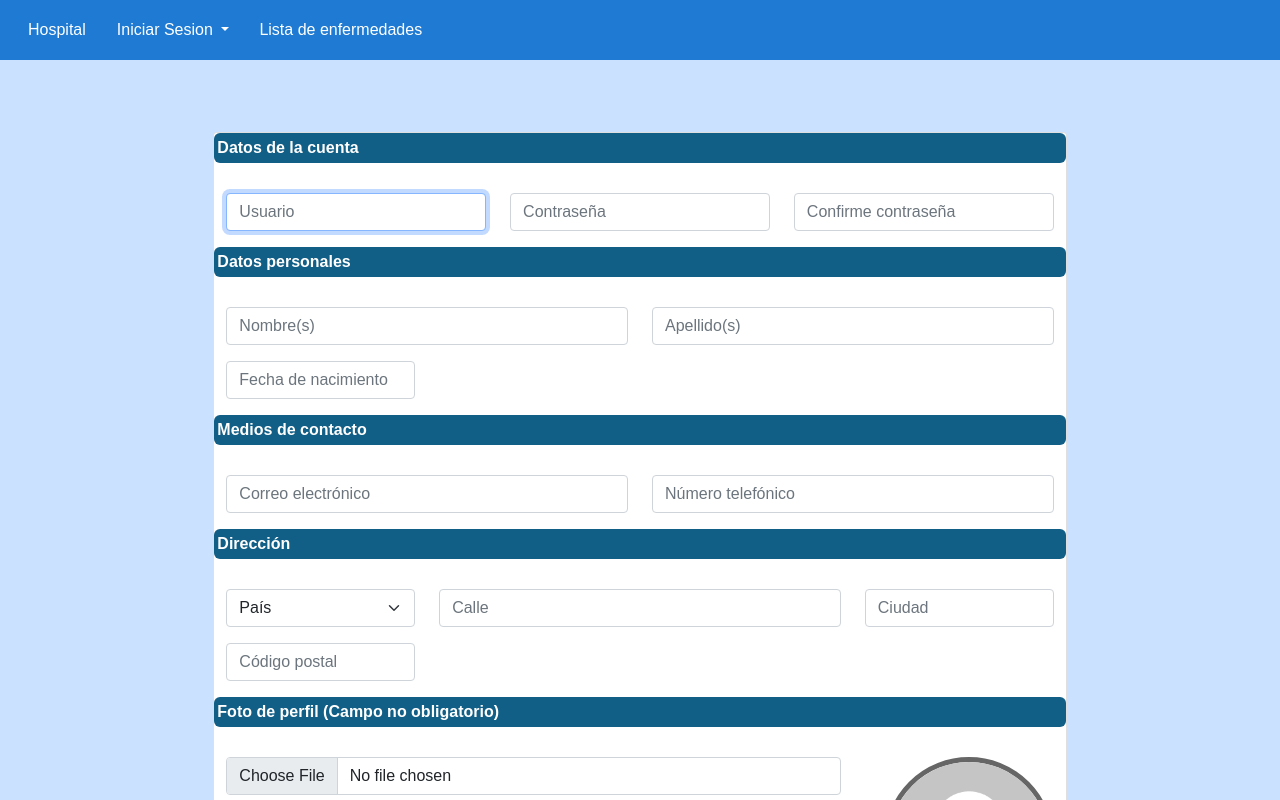
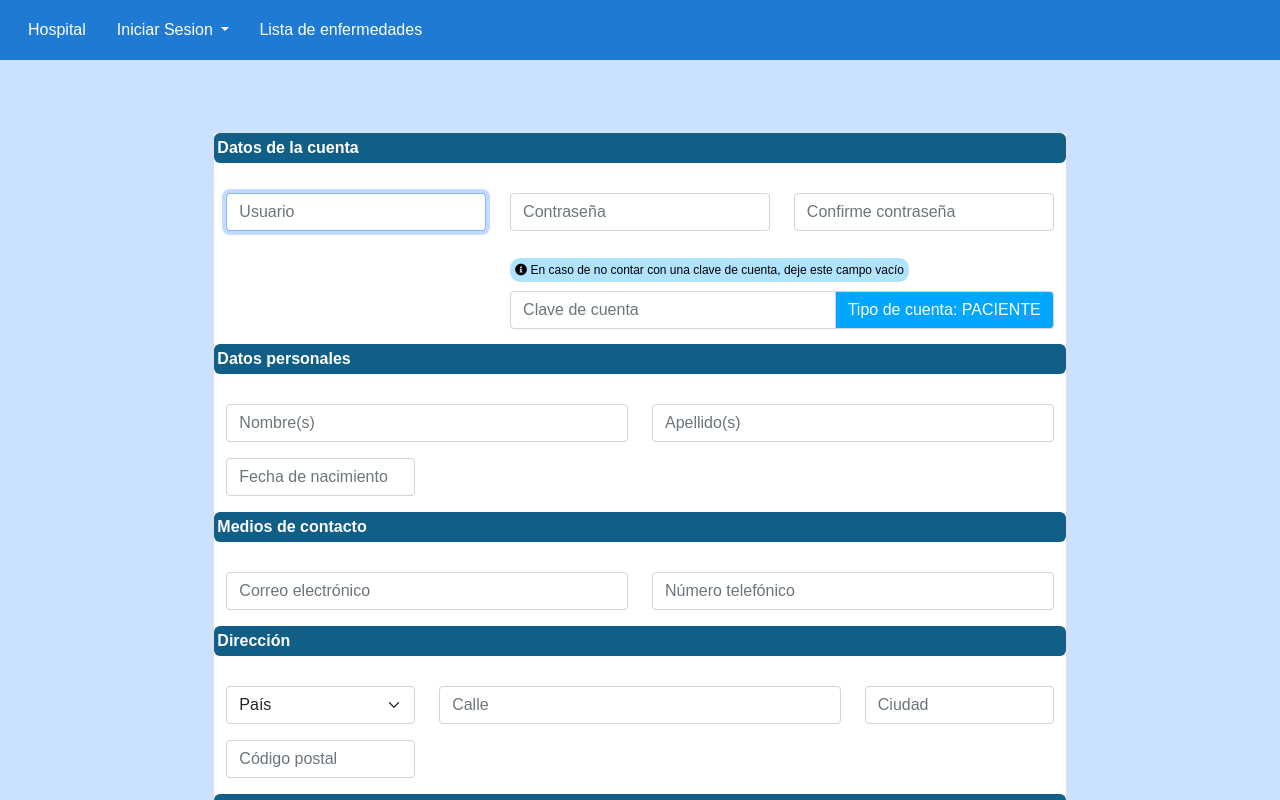
Before and after one commit to Mikarox/TWProyect, an Angular app in the folder front/: page /usradd in a window 1280 px wide. Shown: the top 800 px of the page. Built offline with nearby package versions, Linux system fonts and the light colour scheme.

Commit message:
oscarCommit
Se añadió los claves de tipo de cuenta

```diff
--- a/front/src/app/componentes/pages/usradd/usradd.component.css
+++ b/front/src/app/componentes/pages/usradd/usradd.component.css
@@ -7,6 +7,29 @@
   border-radius: 6px;
   margin-bottom: 30px;
 
+}
+/* mensaje indicando el tipo de cuenta del usario  */
+.tipoCuenta{
+  background-color: #00a6ff;
+  color: #ffffff;
+  margin-bottom: 0px;
+}
+.msjInfo{
+  display: inline;
+  background-color: #b0e3ff;
+  color: #000000;
+  margin: 0px;
+  font-size: 12px;
+  padding: 5px;
+  border-radius: 10px 10px 10px 10px;
+  text-align: center;
+}
+.input{
+  margin-top: 10px;
+  margin-bottom: 0px !important;
+}
+.salto{
+  margin-bottom: 15px !important;
 }
 /* mensaje de error indicando campo mal ingresado  */
 .msjErr{
--- a/front/src/app/componentes/pages/usradd/usradd.component.html
+++ b/front/src/app/componentes/pages/usradd/usradd.component.html
@@ -47,9 +47,9 @@
                 </div>
               </div>
             </div>
-            <div class="col-sm-12 col-md-12  col-lg-4">
+            <div class="col-sm-12 col-md-12  col-lg-4 ">
               <div class="mb-3">
-                <input type="password" class="form-control" name="PASSW_CONF" formControlName="PASSW_CONF" placeholder="Confirme contraseña" >
+                <input type="password" class="form-control " name="PASSW_CONF" formControlName="PASSW_CONF" placeholder="Confirme contraseña" >
                 <!-- Directiva para mostrar mensajes reactivos -->
                 <div *ngIf="form.get('PASSW_CONF')!.errors && form.get('PASSW_CONF')!.touched || match">
                   <p class="msjErr" *ngIf="form.get('PASSW_CONF')!.hasError('required')">
@@ -62,6 +62,26 @@
               </div>
             </div>
           </div>
+          <div class="row d-flex justify-content-end">
+            <div class="col-sm-12 col-md-12 col-lg-8 input">
+              <p class="msjInfo">
+                <i class="fas fa-info-circle"></i>
+                En caso de no contar con una clave de cuenta, deje este campo vacío
+              </p>
+              <div class="mb-3 input-group input">
+                <input type="text" class="form-control" name="KEY" formControlName="KEY"  placeholder="Clave de cuenta" >
+                <span class="input-group-text tipoCuenta">Tipo de cuenta:&nbsp;
+                  <div *ngIf="claveCuenta=='0'">PACIENTE</div>
+                  <div *ngIf="claveCuenta=='1'">ENFERMERA</div>
+                  <div *ngIf="claveCuenta=='2'">DOCTOR</div>
+                </span>
+              </div>
+              <!-- Directiva para mostrar mensajes reactivos -->
+              <p class="msjErr" *ngIf="msjNoValido">
+                Clave no valida
+              </p>
+            </div>
+          </div><p class="salto"></p>
           <div class="row">
             <p class="separador">Datos personales</p>
             <div class="col-sm-12 col-md-12 col-lg-6">
--- a/front/src/app/componentes/pages/usradd/usradd.component.ts
+++ b/front/src/app/componentes/pages/usradd/usradd.component.ts
@@ -3,6 +3,7 @@ import { FormControl, FormGroup, FormBuilder, Validators } from '@angular/forms'
 import { DomSanitizer } from '@angular/platform-browser';
 import { debounceTime } from 'rxjs/operators';
 import { User } from 'src/app/models/User';
+import { ClavesCuenta } from 'src/app/models/ClavesCuenta';
 import { UsersService } from '../../../services/users.service';
 import Swal from 'sweetalert2'
 
@@ -29,6 +30,11 @@ export class UsraddComponent implements OnInit {
   public previsualizacion!: string;
   //Para el envío de la foto
   file!: File; //campo necesario para el FromData
+  //Asignación de tipo de cuenta
+  claveCuenta: string = '0';//El tipo de usario que se enviará
+  claves= new ClavesCuenta();
+  msjNoValido: boolean = false; //Para encontrar coincidencias en las claves
+
 
   constructor(private formBuilder:FormBuilder, private userService: UsersService, private sanitizer: DomSanitizer) {
     this.buildForm();
@@ -39,6 +45,7 @@ export class UsraddComponent implements OnInit {
   //Formulario
   private buildForm() {
     this.form = this.formBuilder.group({
+      KEY: ['',],
       USR_NAME: ['', [Validators.required, Validators.maxLength(12),Validators.minLength(4),Validators.pattern("^\\S*$")]],
       USR_PASSW: ['', [Validators.required, Validators.maxLength(12),Validators.minLength(4),Validators.pattern("^\\S*$")]],
       PASSW_CONF: ['', [Validators.required]],
@@ -56,10 +63,9 @@ export class UsraddComponent implements OnInit {
     //Evaluación reactiva
     this.form.valueChanges
     .pipe(
-      debounceTime(500)
+      debounceTime(1)
     )
     .subscribe(value => {
-      // console.log(value);
       //Busca coincidencias en las contraseñas
       if(value.USR_PASSW !='' && value.PASSW_CONF !=''){
         if((value.USR_PASSW != value.PASSW_CONF)){
@@ -71,7 +77,22 @@ export class UsraddComponent implements OnInit {
       else{
         this.match=false;
       }
-
+      // Asignación de tipo de cuenta
+      if(value.KEY == this.claves.enfermera){
+        this.claveCuenta='1';
+        this.msjNoValido=false;
+      }
+      else if(value.KEY == this.claves.doctor){
+        this.claveCuenta='2';
+        this.msjNoValido=false;
+      }
+      else{
+        this.claveCuenta='0';
+        this.msjNoValido=true;
+      }
+      if(value.KEY.replace(/\s/g, '') == ''){
+        this.msjNoValido=false;
+      }
     });
   }
   //Visualización de la imagen
@@ -104,7 +125,6 @@ export class UsraddComponent implements OnInit {
       return null;
     }
   });
-
   //Submit
   save(event: Event) {
     event.preventDefault();
@@ -123,7 +143,7 @@ export class UsraddComponent implements OnInit {
         this.user = {
           USR_NAME: value.USR_NAME,
           USR_PASSW: value.USR_PASSW,
-          USR_TYPE: '0',
+          USR_TYPE: this.claveCuenta,
           NAME: value.NAME,
           LASTNAME:value.LASTNAME,
           BIRTH: value.BIRTH,
--- /dev/null
+++ b/front/src/app/models/ClavesCuenta.ts
@@ -0,0 +1,9 @@
+
+export class ClavesCuenta{
+  doctor: string;
+  enfermera: string;
+  constructor(){
+    this.doctor = 'ThWmZq4t';
+    this.enfermera = 'NcRfTjWn';
+  }
+}
--- a/front/src/styles.css
+++ b/front/src/styles.css
@@ -17,7 +17,8 @@ ol {
 }
 .login{
     width: 500px;
-    height: 400px;
+    height: 450px;
+    z-index: 1;
 }
 
 
```
Also changed, not shown: 2 other files (tests, documents, lock files or other folders).
